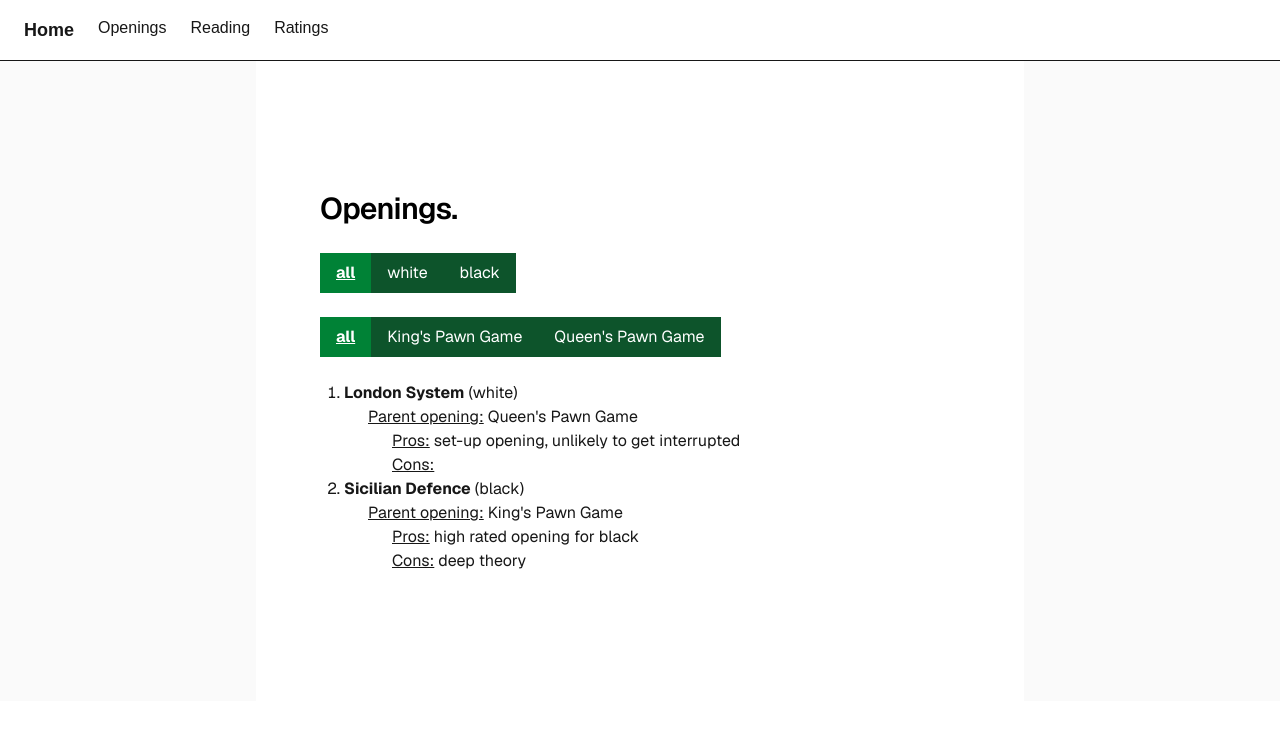
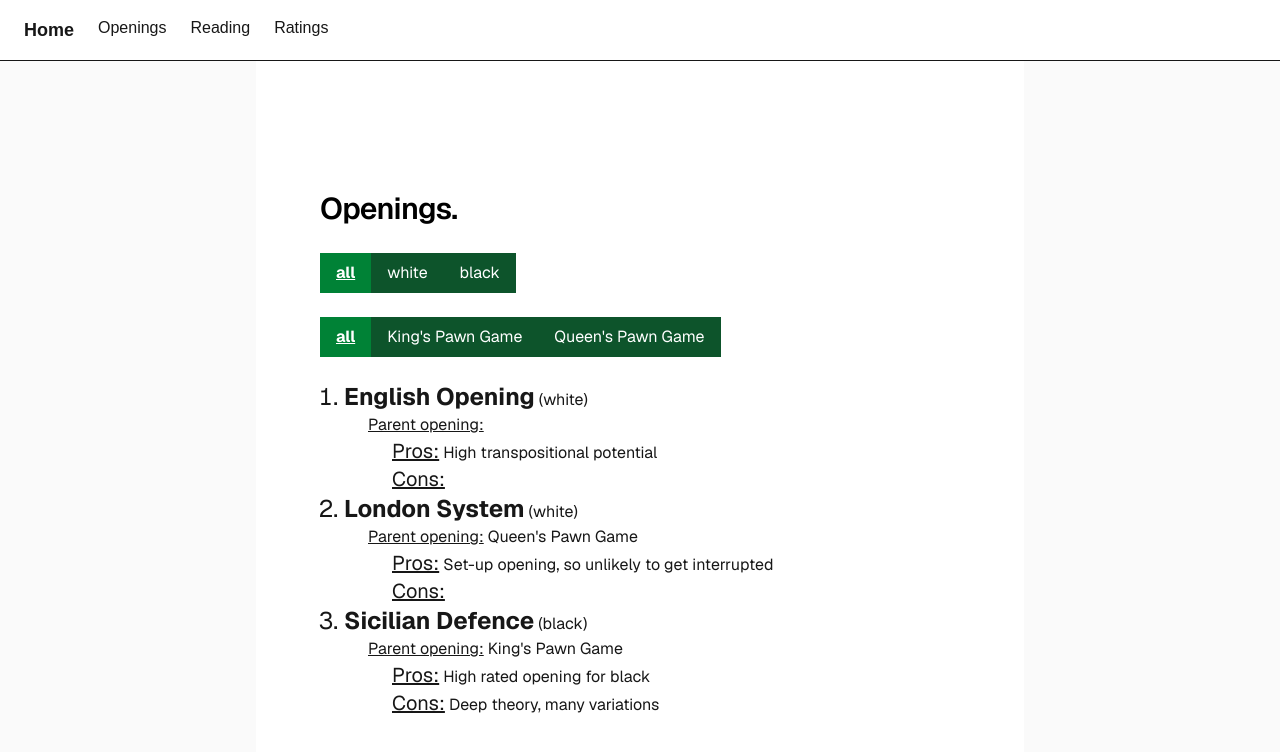
Before and after one commit to janarthduraisingham/chess, a Next.js app: page /openings in a window 1280 px wide. Shown: the top 752 px of the page. Built offline with nearby package versions, Linux system fonts and the light colour scheme.

Commit message:
reformat openings text

```diff
--- a/app/openings/page.tsx
+++ b/app/openings/page.tsx
@@ -52,15 +52,15 @@ export default function Openings() {
               ))
             }
           </div>
-          <ol className="list-decimal ml-6">
+          <ol className="list-decimal ml-6 marker:text-2xl text:base">
             {filtered.map(o => (
               <li key={o.id}>
-                <span className='font-bold'>{o.name}</span> ({o.colour})
+                <span className='font-bold text-2xl'>{o.name}</span> ({o.colour})
                 <div className='ml-6'>
                   <div><span className='underline'>Parent opening:</span> {o.parent}</div>
                   <div className='ml-6'>
-                    <span className='underline'>Pros:</span> {o.notes.pros} <br />
-                    <span className='underline'>Cons:</span> {o.notes.cons}
+                    <span className='underline text-xl'>Pros:</span> {o.notes.pros} <br />
+                    <span className='underline text-xl'>Cons:</span> {o.notes.cons}
                   </div>
                 </div>
               </li>
--- a/data/openings.json
+++ b/data/openings.json
@@ -4,8 +4,8 @@
         "name": "Sicilian Defence",
         "colour": "black",
         "parent": "King's Pawn Game",
-        "notes": {"pros": "high rated opening for black",
-                  "cons": "deep theory"}
+        "notes": {"pros": "High rated opening for black",
+                  "cons": "Deep theory, many variations"}
     },
 
     {
@@ -13,7 +13,16 @@
         "name": "London System",
         "colour": "white",
         "parent": "Queen's Pawn Game",
-        "notes": {"pros": "set-up opening, unlikely to get interrupted",
+        "notes": {"pros": "Set-up opening, so unlikely to get interrupted",
+                  "cons": null}
+    },
+
+    {
+        "id": "english-opening",
+        "name": "English Opening",
+        "colour": "white",
+        "parent": null,
+        "notes": {"pros": "High transpositional potential",
                   "cons": null}
     }
 ]
```
